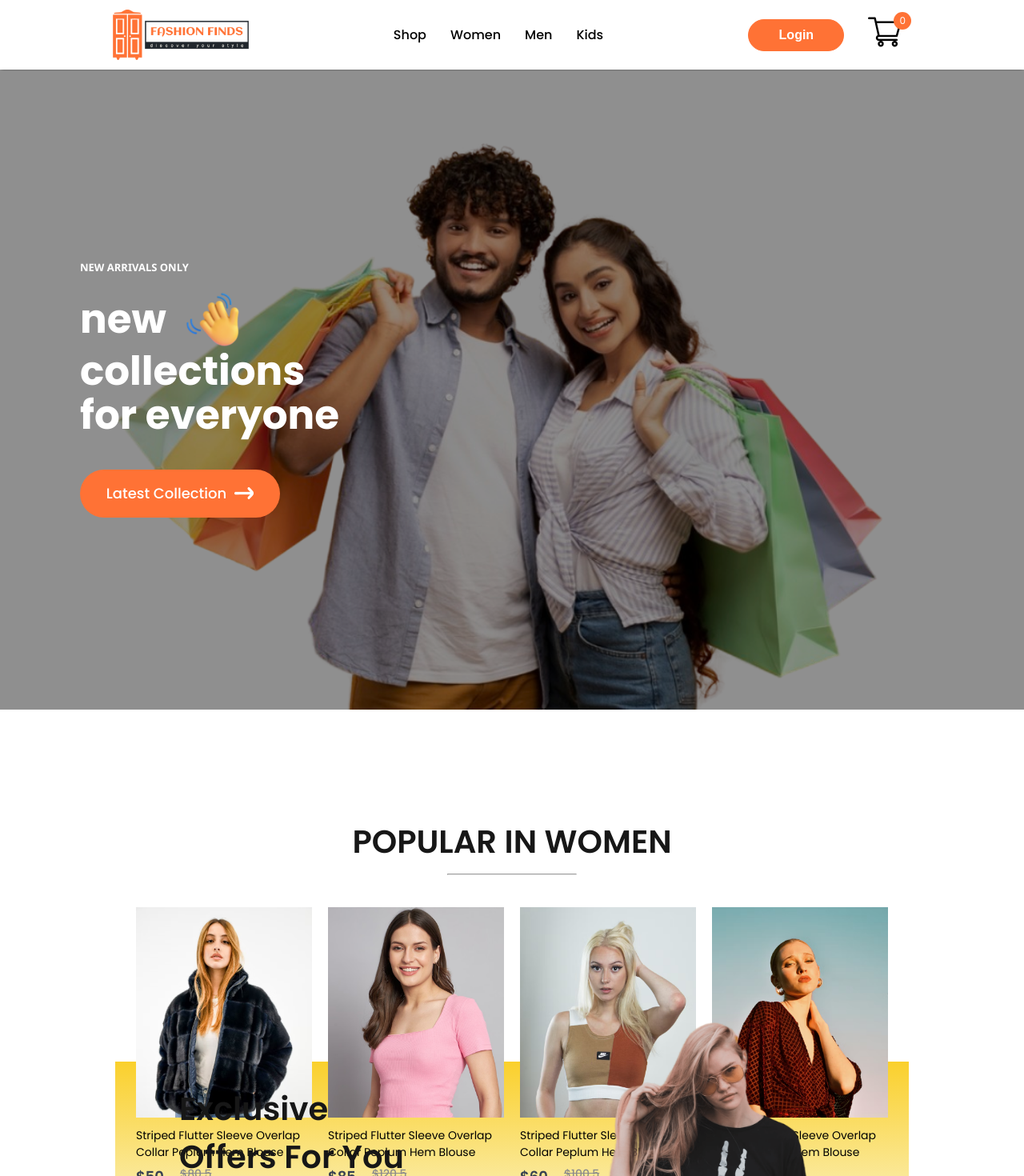
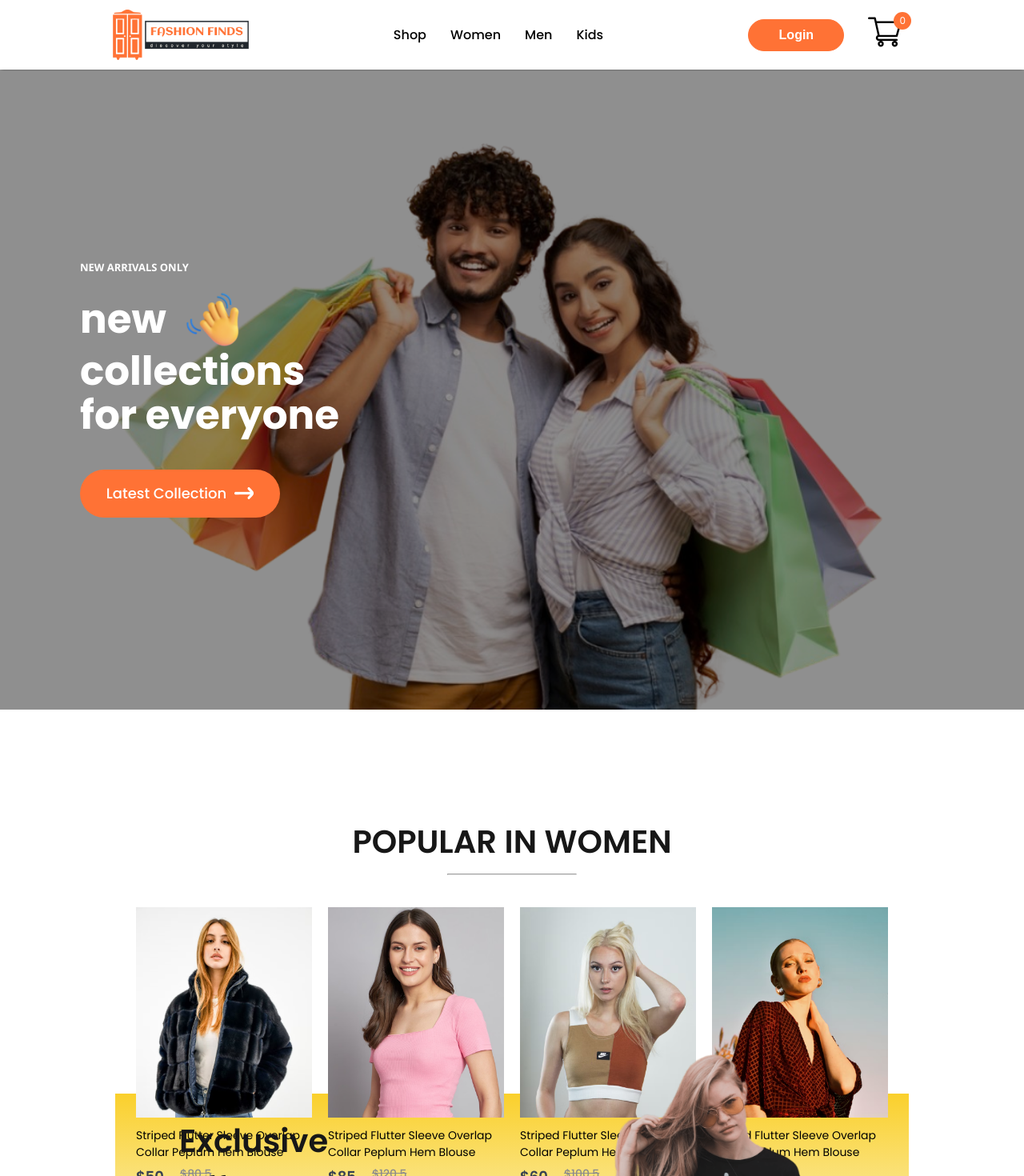
Before and after one commit to preethikgithub/FashionFinds, a React (Create React App) app: page /#/ in a window 1280 px wide. Shown: the top 1470 px of the page at 80% size. Built offline with nearby package versions, Linux system fonts and the light colour scheme.

Commit message:
minor adjustments

```diff
--- a/src/Components/Popular/Popular.css
+++ b/src/Components/Popular/Popular.css
@@ -26,7 +26,7 @@
 }
 @media(max-width:1280px){
     .popular{
-        height: 55vh;
+        height: 60vh;
     }
     .popular h1{
         font-size: 40px;
```
